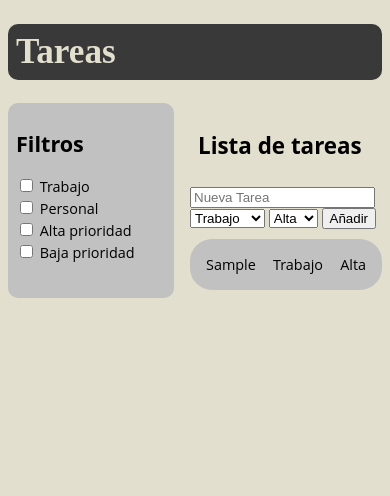
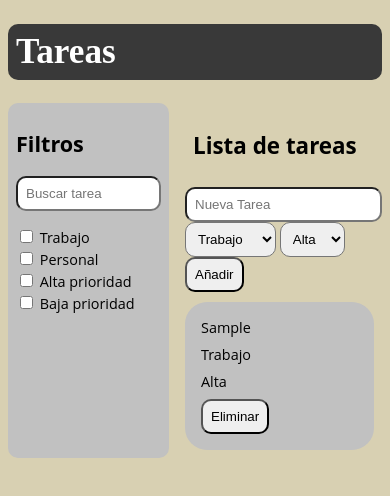
Before and after one commit to Santiago-PM/taskflow-project, a plain HTML site: page index.html in a window 390 px wide. Both pictures are taken after typing "Sample" into the empty fields and a click on the button "Añadir". Drawn offline with Linux system fonts and the light colour scheme.

Commit message:
Actualizacion de html, css y js

```diff
--- a/app.js
+++ b/app.js
@@ -1,11 +1,51 @@
 
 console.log("JS cargado");
+
+let tareas = JSON.parse(localStorage.getItem("tareas")) || []; // convierte las tareas guardadas (que están como texto) a un array de objetos y asegura que si no hay nada guardado empieza vacio
 
 const formulario = document.getElementById("formularioTareas");
 const input = document.getElementById("inputTarea");
 const selectCategoria = document.getElementById("categoria");
 const selectPrioridad = document.getElementById("prioridad");
 const listaTareas = document.getElementById("listaTareas");
+
+// Crear tarea
+function mostrarTarea(tarea) {
+    const divTarea = document.createElement("div");
+    divTarea.classList.add("tarea");
+
+    // crear spans internos
+    const spanTexto = document.createElement("span");
+    spanTexto.textContent = tarea.texto;
+
+    const spanCategoria = document.createElement("span");
+    spanCategoria.textContent = tarea.categoria;
+
+    const spanPrioridad = document.createElement("span");
+    spanPrioridad.textContent = tarea.prioridad;
+
+    const botonEliminar = document.createElement("button");
+    botonEliminar.textContent = "Eliminar";
+
+    botonEliminar.addEventListener("click", function() {
+        divTarea.remove(); // eliminar del array y actualizar localStorage
+        tareas = tareas.filter(t => t !== tarea);
+        localStorage.setItem("tareas", JSON.stringify(tareas));
+        console.log("Tarea eliminada de la interfaz");
+    });
+
+
+    // añadir spans al div
+    divTarea.appendChild(spanTexto);
+    divTarea.appendChild(spanCategoria);
+    divTarea.appendChild(spanPrioridad);
+    divTarea.appendChild(botonEliminar);
+
+    listaTareas.appendChild(divTarea); // añadir el contenedor
+}
+
+// mostrar todas las tareas guardadas al cargar la página
+tareas.forEach(tarea => mostrarTarea(tarea));
 
 console.log("Formulario:", formulario);
 
@@ -19,27 +59,58 @@ formulario.addEventListener("submit", function(event) {
 
     if (texto === "") return; // evita tareas vacias
 
-    // Crear tarea
-    const divTarea = document.createElement("div");
-    divTarea.classList.add("tarea");
-
-    // crear spans internos
-    const spanTexto = document.createElement("span");
-    spanTexto.textContent = texto;
-
-    const spanCategoria = document.createElement("span");
-    spanCategoria.textContent = categoria;
-
-    const spanPrioridad = document.createElement("span");
-    spanPrioridad.textContent = prioridad;
-
-    // añadir spans al div
-    divTarea.appendChild(spanTexto);
-    divTarea.appendChild(spanCategoria);
-    divTarea.appendChild(spanPrioridad);
-
-    listaTareas.appendChild(divTarea); // añadir el contenedor
+    const tarea = {
+        texto: texto,
+        categoria: categoria,
+        prioridad: prioridad
+    };
+    // añadir tarea al array, guardar en localStorage y mostrar en el DOM
+    tareas.push(tarea);
+    localStorage.setItem("tareas", JSON.stringify(tareas));
+    mostrarTarea(tarea);
 
     input.value = ""; // limpia el input para la siguiente tarea
 
 });
+
+// seleccionar checkboxes que conincida con lo seleccionado
+const checkboxes = document.querySelectorAll(".filtros input[type='checkbox']");
+const inputBusqueda = document.getElementById("busquedaTarea");
+
+// crear funcion que filtra tareas
+function aplicarFiltros() {
+    const filtrosCategoria = [];
+    const filtrosPrioridad = [];
+
+    // recorre todos los checkboxes y agrega su valor a uno de los arrays si está marcado.
+    checkboxes.forEach(cb => {
+        if (cb.checked) { // si el checkbox está marcado
+            if (cb.value === "Trabajo" || cb.value === "Personal") {
+                filtrosCategoria.push(cb.value); // guarda la categoría activa
+            } else if (cb.value === "Alta" || cb.value === "Baja") {
+                filtrosPrioridad.push(cb.value); // guarda la prioridad activa
+            }
+        }
+    });
+
+    const textoBusqueda = inputBusqueda.value.toLowerCase().trim();
+
+    // recorre las tareas que hayan
+    const divsTareas = document.querySelectorAll("#listaTareas .tarea");
+    divsTareas.forEach(div => {
+        const spans = div.querySelectorAll("span");
+        const categoria = spans[1].textContent;
+        const prioridad = spans[2].textContent;
+        const texto = spans[0].textContent.toLowerCase();
+
+        // comprobar si cumple filtros
+        const coincideCategoria = filtrosCategoria.length === 0 || filtrosCategoria.includes(categoria); // si no hay filtros considera todo correcto
+        const coincidePrioridad = filtrosPrioridad.length === 0 || filtrosPrioridad.includes(prioridad);
+        const coincideTexto = texto.includes(textoBusqueda);
+
+        // mostrar si cumple ambos, ocultar si no
+        div.style.display = (coincideCategoria && coincidePrioridad && coincideTexto) ? "flex" : "none";
+    });
+}
+checkboxes.forEach(cb => cb.addEventListener("change", aplicarFiltros));
+inputBusqueda.addEventListener("input", aplicarFiltros);
--- a/index.html
+++ b/index.html
@@ -18,6 +18,10 @@
             <aside>
 
                 <h2>Filtros</h2>
+
+                <div class="busqueda">
+                    <input type="text" id="busquedaTarea" placeholder="Buscar tarea">
+                </div>
 
                 <div class="filtros">
                     <label><input type="checkbox" value="Trabajo"> Trabajo</label>
--- a/styles.css
+++ b/styles.css
@@ -1,10 +1,11 @@
 
         :root {
-           --color-fondo: #E3DFCF;
+           --color-fondo: #d8d0b2;
            --color-texto: #000000;
-           --color-titulo: #E3DFCF;
+           --color-titulo: #ffffff;
            --color-fondo-secundario: #c1c1c1;
            --color-fondo-titulo: #393939;
+           --color-fondo-animacion: #e7e7e7;
 
            --tamaño-letra-titulos: 2.2rem;
            --tamaño-letra-subtitulos: 1.4rem;
@@ -68,6 +69,7 @@
             align-items: center;
             padding: var(--espaciado-mediano);
             margin-bottom: var(--espaciado-pequeño);
+            margin-right: var(--espaciado-pequeño);
             background-color: var(--color-fondo-secundario);
             border-radius: var(--radio-borde2);
             transition: background-color 0.35s ease, transform 0.35s ease;
@@ -79,11 +81,22 @@
             gap: 2px;
         }
 
-        .tarea:hover {
-            background-color: #ececec;
-            transform: scale(1.02);
+        aside .busqueda {
+            width: 100%;
+            margin-bottom: var(--espaciado-mediano);
+            border-radius: var(--radio-borde);
+        }
+        aside .busqueda input {
+            width: 100%;
+            padding: var(--espaciado-pequeño);
+            border-radius: var(--radio-borde);
+            box-sizing: border-box;
         }
 
+        .tarea:hover {
+            background-color: var(--color-fondo-animacion);
+            transform: scale(1.0150);
+        }
         .tarea:first-child {
             margin-top: 10px;
         }
@@ -97,4 +110,27 @@
             .alineado {
                 flex-direction: row;
             }
+            .tarea {
+                flex-direction: column;
+                align-items: flex-start;
+                gap: var(--espaciado-pequeño)
+            }
         }
+
+        #inputTarea {
+            padding: var(--espaciado-pequeño);
+            border-radius: var(--radio-borde);
+            box-sizing: border-box;
+        }
+
+        select {
+            padding: var(--espaciado-pequeño);
+            border-radius: var(--radio-borde);
+            box-sizing: border-box;
+        }
+
+        button {
+            padding: var(--espaciado-pequeño);
+            border-radius: var(--radio-borde);
+            box-sizing: border-box;
+        }
```
